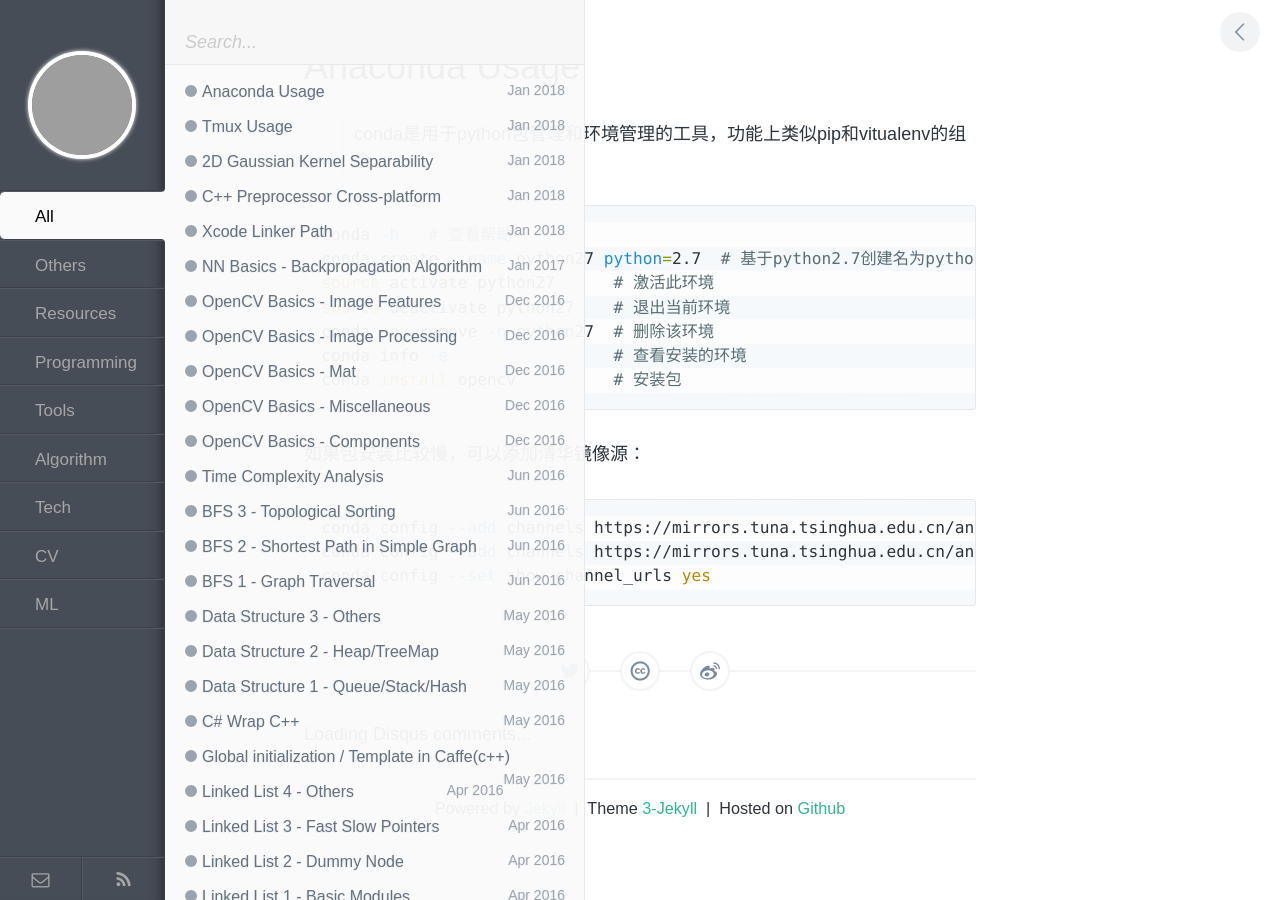
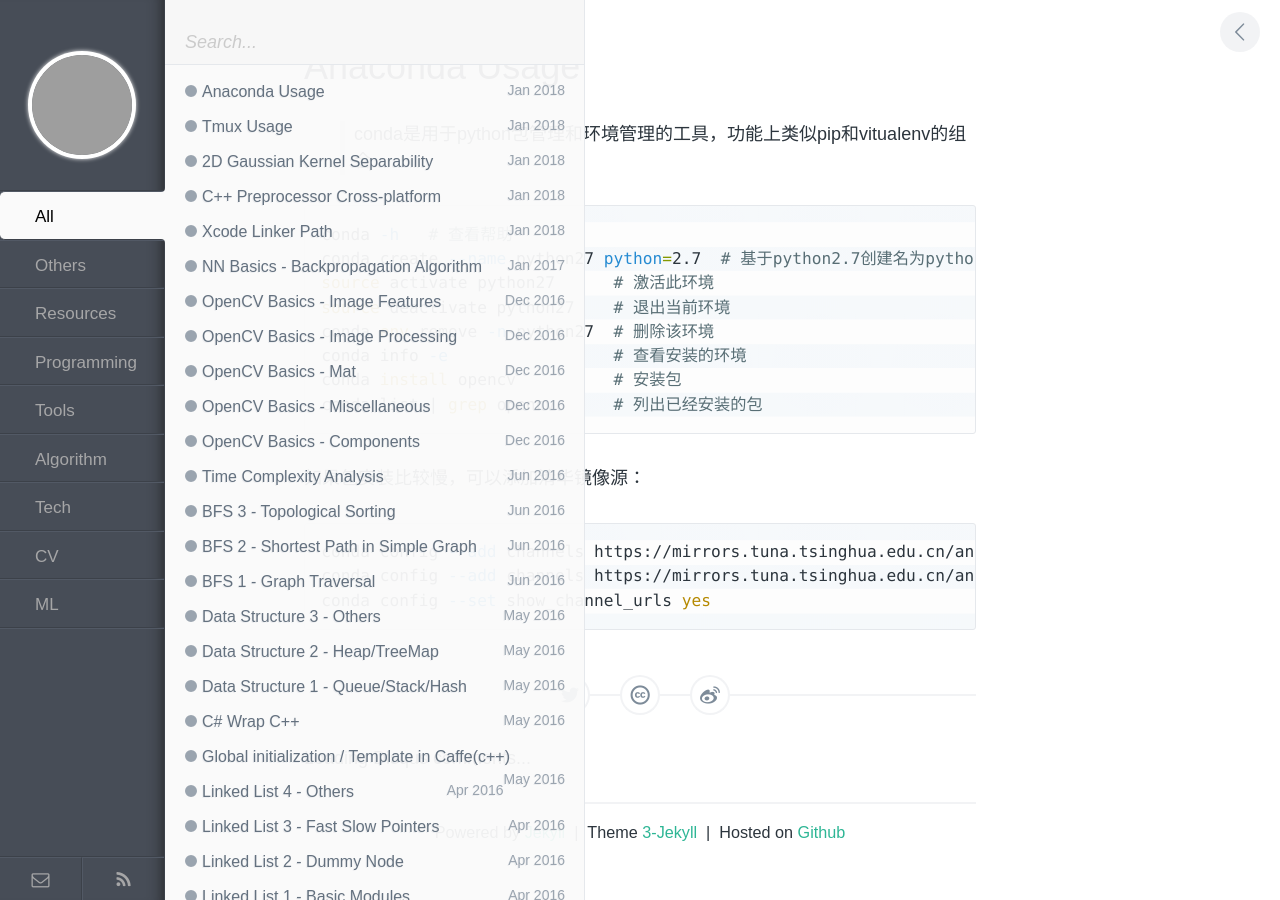
Before and after one commit to wykvictor/wykvictor.github.io, a Jekyll site: the page built from _posts/tools/2018-01-28-Anaconda-Usage.md, in a window 1280 px wide. Built offline with Jekyll 4.4.1, drawn with Linux system fonts in a browser that asks for light colours; comment, search, counter and statistics services are not loaded; grey boxes are pictures that could not be loaded.

Commit message:
update conda

```diff
--- a/_posts/tools/2018-01-28-Anaconda-Usage.md
+++ b/_posts/tools/2018-01-28-Anaconda-Usage.md
@@ -16,6 +16,7 @@
 conda env remove -n python27  # 删除该环境
 conda info -e                 # 查看安装的环境
 conda install opencv          # 安装包
+conda list | grep opencv      # 列出已经安装的包
 {% endhighlight %}
 
 如果包安装比较慢，可以添加清华镜像源：
```
